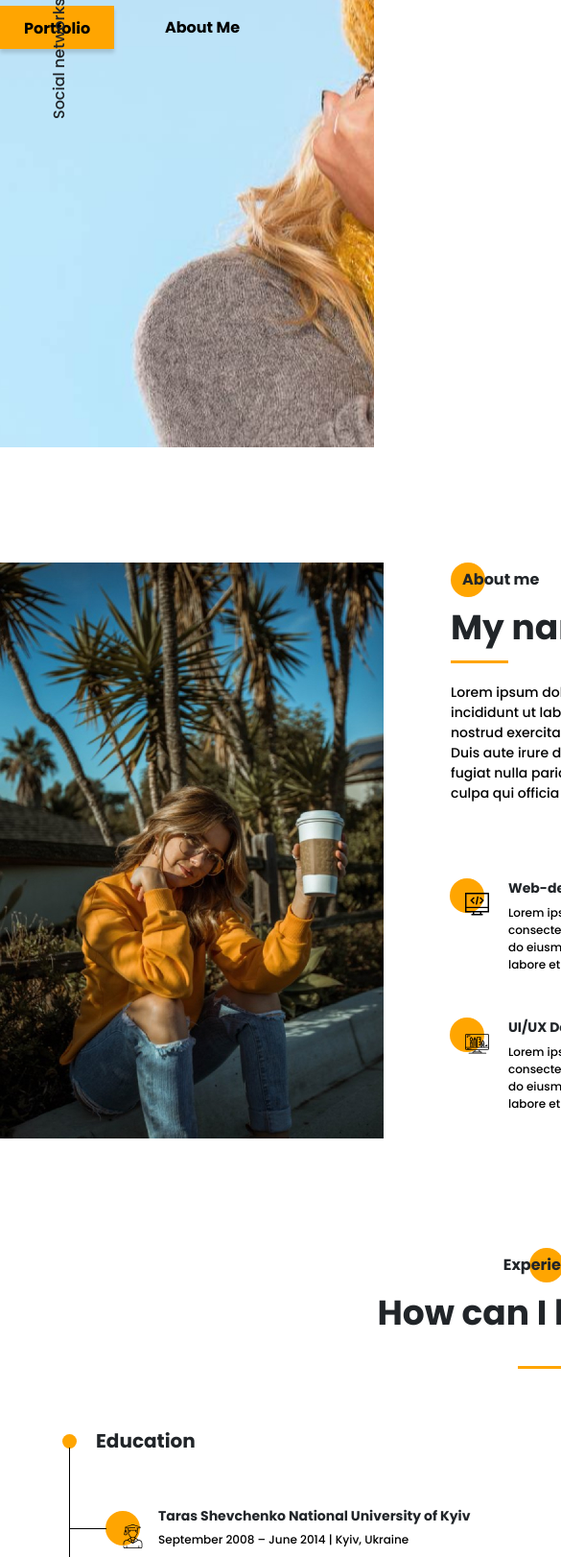
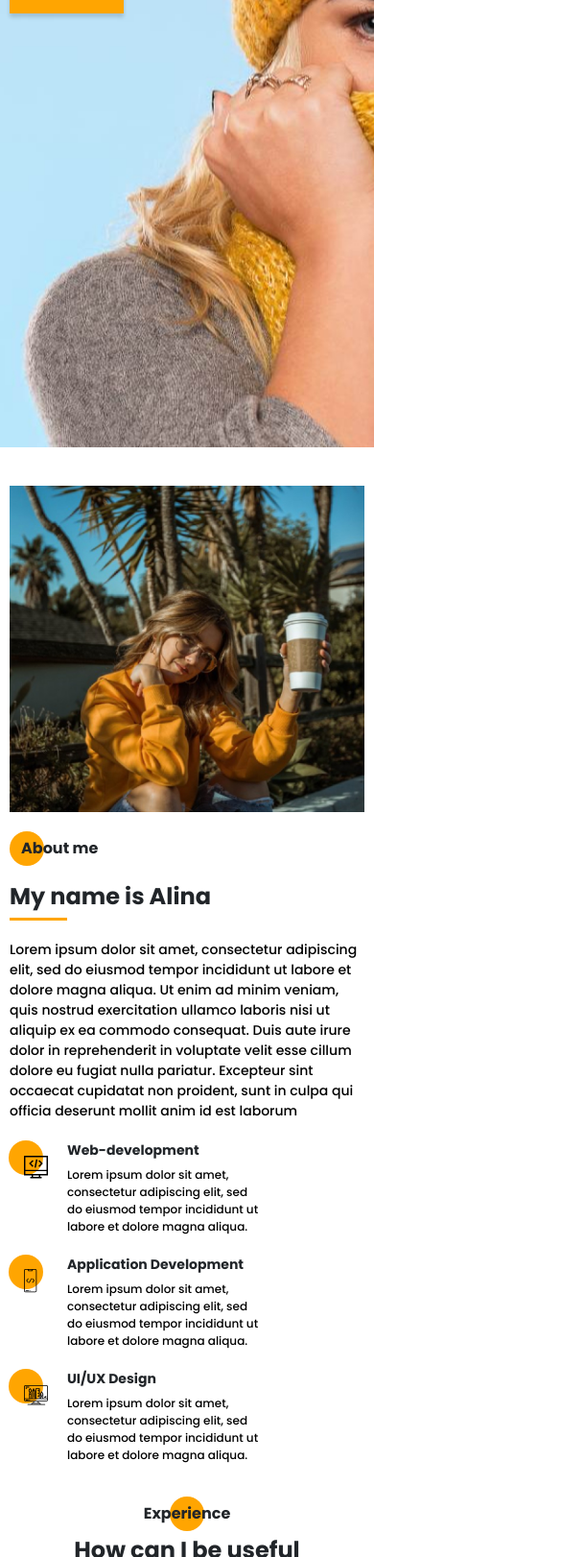
Before and after one commit to AlinaPerepytailo/Portfolio, a website: page src/index.html in a window 390 px wide. Shown: the part 378-2000 px from the top of the page at 96% size, 585 px wide, since content can reach past the window. Drawn offline with nearby package versions, Linux system fonts and the light colour scheme; files that its build step writes are made by us from their sources; files whose address does not match are found by name.

Commit message:
adaptation

```diff
--- a/src/index.html
+++ b/src/index.html
@@ -98,7 +98,7 @@
             <div class="introduction__photo"><img src="img/main_photo.jpg" alt="My photo"></div>
             <div class="introduction__descr">
                 <h2 class="title title_fz16 introduction__subtitle">About me</h2>
-                <div class="title">My name is Alina</div>
+                <div class="title introduction__title">My name is Alina</div>
                 <div class="divider"></div>
                 <p class="introduction__text">Lorem ipsum dolor sit amet, consectetur adipiscing elit, sed do eiusmod tempor incididunt ut labore et dolore magna aliqua. Ut enim ad minim veniam, quis nostrud exercitation ullamco laboris nisi ut aliquip ex ea commodo consequat. Duis aute irure dolor in reprehenderit in voluptate velit esse cillum dolore eu fugiat nulla pariatur. Excepteur sint occaecat cupidatat non proident, sunt in culpa qui officia deserunt mollit anim id est laborum</p>
             </div>
@@ -128,7 +128,7 @@
         </div>
     </section>
 
-    <section class="resume">
+  <section class="resume">
         <div class="container">
             <h2 class="title title_fz16 resume__title">Experience</h2>
             <div class="title resume__subtitle">How can I be useful</div>
@@ -257,7 +257,7 @@
         </div>
     </section>
 
-    <section class="portfolio">
+   <!--  <section class="portfolio">
         <div class="container">
             <h2 class="title title_fz16 portfolio__title">Portfolio</h2>
             <div class="title portfolio__subtitle">My projects</div>
@@ -284,8 +284,8 @@
             </div>
         </div>
     </section>
-
-    <section class="price-list">
+ -->
+<!--     <section class="price-list">
         <div class="container">
             <h2 class="title title_fz16 price-list__title">Price List</h2>
             <div class="divider"></div>
@@ -327,9 +327,9 @@
             </div>
         </div>
         </div>
-    </section>
+    </section> -->
 
-    <section class="contacts">
+   <!--  <section class="contacts">
         <div class="container">
             <div class="contacts__wrapper">
                 <div class="contacts__photo"><img src="img/main_photo.jpg" alt="My photo"></div>
@@ -372,7 +372,7 @@
                 </div>
             </div>
         </div>
-    </section>
+    </section> -->
 
     <script src="js/script.js"></script>
 </body>
--- a/src/sass/blocks/_contacts.scss
+++ b/src/sass/blocks/_contacts.scss
@@ -9,6 +9,7 @@
     &__photo{
         img{
             width: 100%;
+            object-fit: cover;
         }
     }
     &__descr{
--- a/src/sass/blocks/_introduction.scss
+++ b/src/sass/blocks/_introduction.scss
@@ -13,6 +13,8 @@
         grid-row: 1/3;
         img{
             width: 100%;
+            height: 100%;
+            object-fit: cover;
         }
     }
     &__descr{
--- /dev/null
+++ b/src/sass/blocks/_media.scss
@@ -0,0 +1,220 @@
+@media (max-width: 1439px){
+    .sidepanel{
+        display: none;
+    }
+}
+
+@media (max-width: 1200px){
+    .container{
+        max-width: 960px;
+        &__grid{
+            grid-template-columns: 400px 525px;
+            column-gap: 40px;
+        }
+    }
+    .introduction{
+        &__descr {
+            padding-right: 0;
+        }
+        &__skills{
+            column-gap: 20px;
+            padding-right: 0;
+            grid-template: repeat(2,minmax(115px,auto))/repeat(2,250px);
+        }
+        .skills__item{
+            grid-template-columns: 40px 190px;
+            column-gap: 15px;
+        }
+    }
+    .resume{
+        &__wrapper{
+            padding: 0;
+            padding-top: 65px;
+            column-gap: 100px;
+        }
+    }
+}
+
+@media (max-width: 992px){
+    .container{
+        max-width: 720px;
+        &__grid{
+            grid-template-columns: 300px 380px;
+            column-gap: 40px;
+            row-gap: 20px;
+        }
+    }
+    .introduction{
+        &__skills{
+            grid-template-columns: 380px;
+            grid-template-rows: repeat(2,minmax(80px,auto));
+            grid-auto-rows: minmax(80px,auto);
+        }
+        &__text{
+            margin-bottom: 0;
+        }
+        .skills__item{
+            grid-template-columns: 40px 320px;
+            column-gap: 20px;
+        }
+    }
+    .resume{
+        padding-top: 60px;
+        &__wrapper{
+            padding-top: 50px;
+            grid-template-columns: repeat(2, 300px);
+        }
+    }
+    .skills{
+        padding-top: 40px;
+        &__descr{
+            grid-template-columns: repeat(2,270px);
+        }
+        &__grade{
+            padding-top: 40px;
+            grid-template-columns: repeat(2,1fr);
+        }
+    }
+
+}
+
+@media (max-width: 768px){
+    .container{
+        max-width: 540px;
+        &__grid{
+            grid-template: 400px auto auto / 100%;
+        }
+    }
+    .promo{
+        &__title{
+            width: 500px;
+            line-height: 39px;
+        }
+    }
+    .title_fz48{
+        font-size: 30px;
+    }
+    .introduction{
+        padding-top: 40px;
+        &__photo{
+            grid-row: unset;
+        }
+        &__skills{
+            grid-template-columns: repeat(2, 260px);
+        }
+        .skills__item{
+            grid-template-columns: 40px 200px;
+            column-gap: 20px;
+        }
+    }
+    .resume{
+        padding-top: 40px;
+        &__subtitle{
+            font-size: 24px;
+            line-height: 36px;
+        }
+        .divider{
+            margin-top: 15px;
+        }
+        &__wrapper{
+            padding: 0 30px;
+            grid-template-columns: 100%;
+        }
+        &__column{
+            padding-top: 40px;
+            ul{
+                li{
+                    &:before{
+                        height: calc(100% + 51px);
+                        top: -52px;
+                    }
+                }
+            }
+        }
+        &__column-title{
+            margin-bottom: 45px;
+        }
+        &__item{
+            margin-bottom: 10px;
+            &:before{
+                top: 18px;
+            }
+        }
+        &__item-head{
+            padding-top: 0;
+        }
+        &__item-icon{
+            top: 0;
+        }
+
+    }
+    .skills{
+        &__subtitle{
+            font-size: 24px;
+            line-height: 36px;
+        }
+        .divider{
+            margin-top: 15px;
+        }
+        &__descr{
+            padding-top: 20px;
+        }
+    }
+}
+
+@media (max-width: 576px){
+    .container{
+        max-width: 100%;
+        padding: 0 10px;
+        &__grid{
+            grid-template: 340px auto auto / 100%;
+        }
+    }
+    .title{
+        &_fz48{
+            font-size: 26px;
+        }
+    }
+    .hamburger{
+        right: 20px;
+    }
+    .promo{
+        background: url('../img/main_bg.jpg') 57%/cover no-repeat;
+        &__title{
+            width: 300px;
+        }
+        &__btn{
+            margin-top: 30px;
+        }
+    }
+    .menu{
+        &__block{
+            width: 250px;
+            padding-left: 20px;
+        }
+    }
+    .introduction{
+        &__skills{
+            grid-template-columns: 1fr;
+        }
+        &__title{
+            font-size: 24px;
+            line-height: 36px;
+            margin-top: 20px;
+        }
+    }
+    .resume{
+        &__wrapper{
+            padding: 0 15px;
+        }
+    }
+    .skills{
+        &__descr{
+            grid-template-columns: 270px;
+            row-gap: 20px;
+        }
+        &__grade{
+            grid-template-columns: 100%;
+        }
+    }
+}
--- a/src/sass/blocks/_portfolio.scss
+++ b/src/sass/blocks/_portfolio.scss
@@ -33,6 +33,7 @@
         transition: all 0.5s;
         img{
             width: 100%;
+            object-fit: cover;
         }
         &:hover{
             transform: scale(1.05);
--- a/src/sass/style.scss
+++ b/src/sass/style.scss
@@ -15,6 +15,8 @@
 @import 'blocks/portfolio';
 @import 'blocks/price-list';
 @import 'blocks/contacts';
+@import 'blocks/media';
+
 
 * {
     font-family: 'Poppins', sans-serif;
```
Also changed, not shown: dist/css/style.min.css, dist/index.html.
